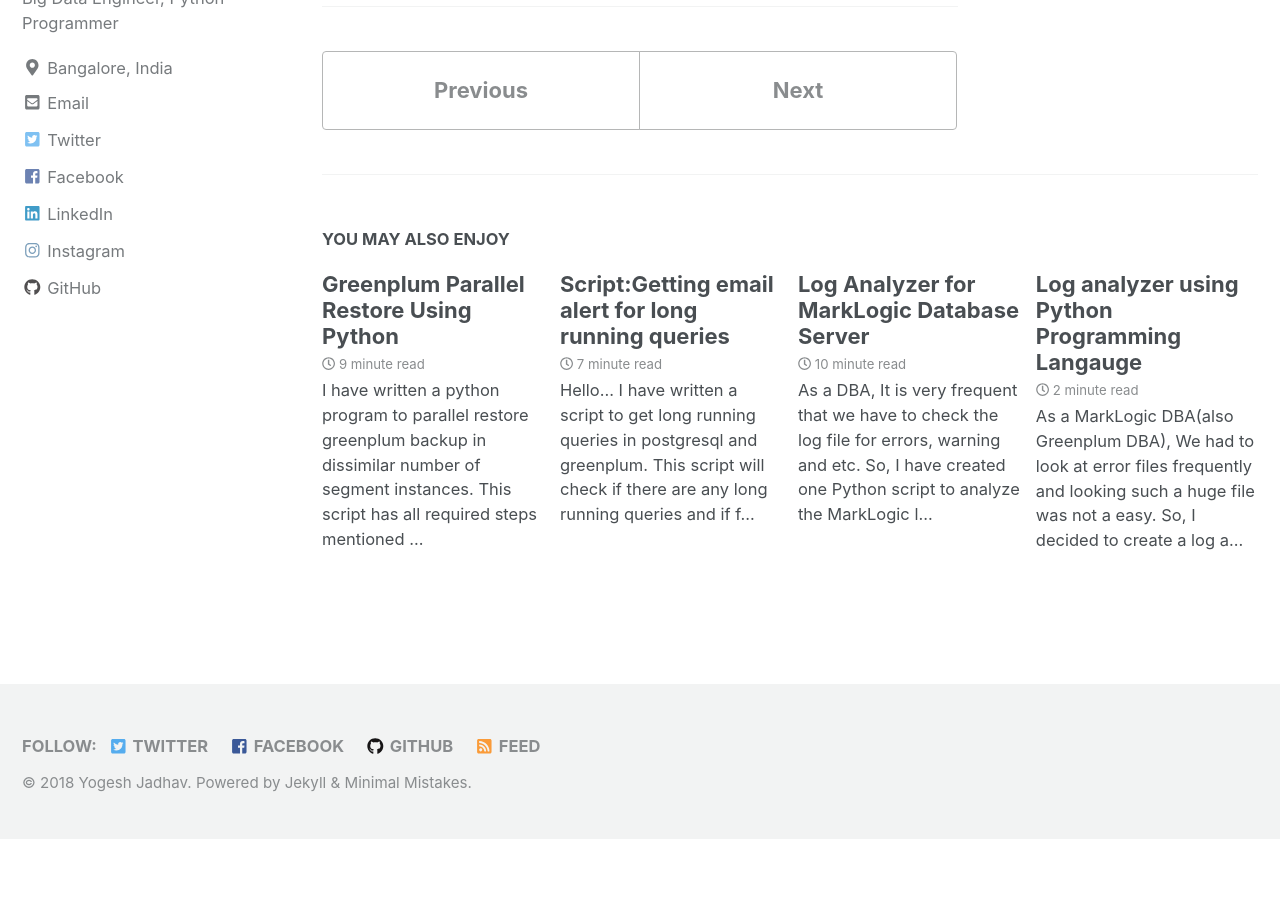
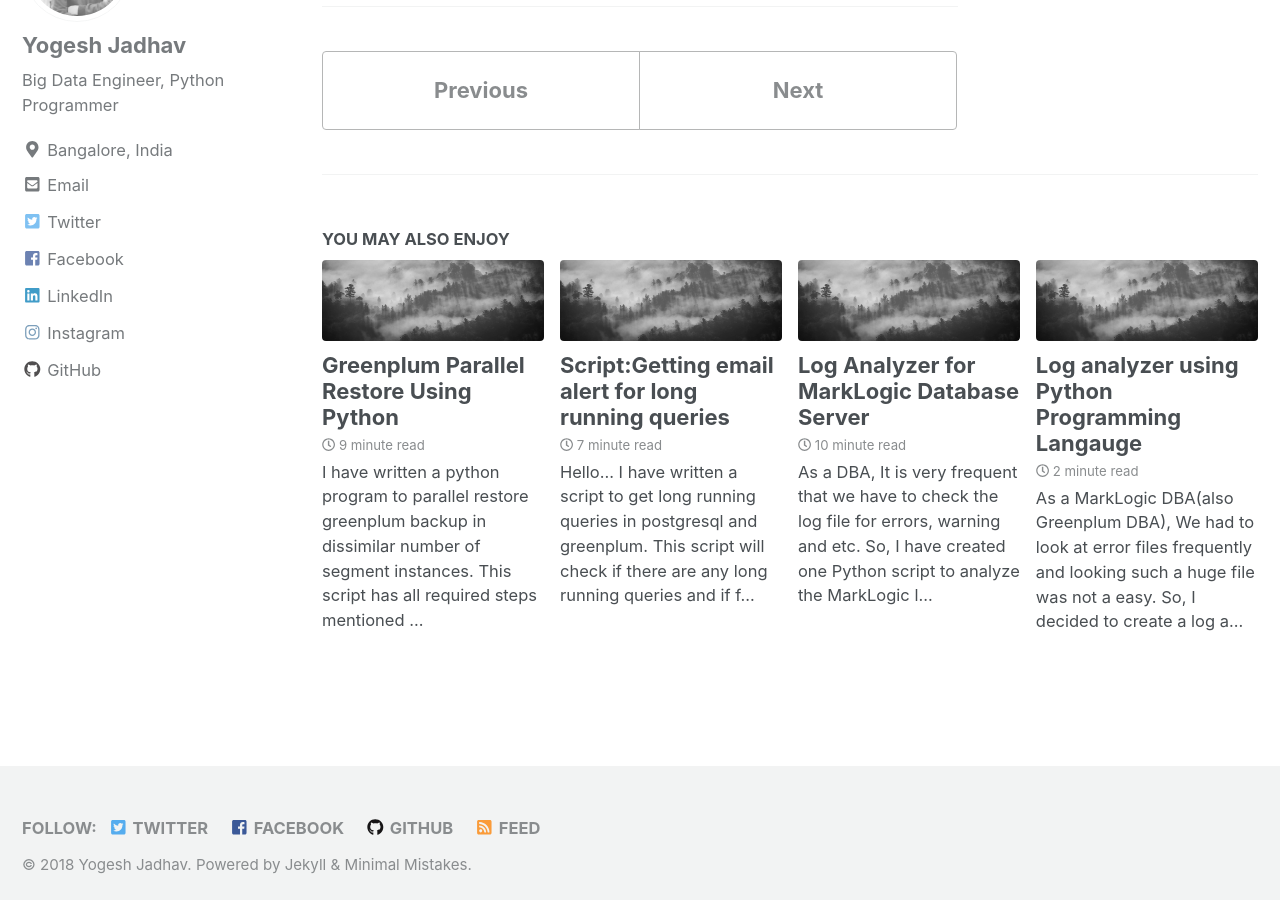
Before and after one commit to pgyogesh/blog, a Jekyll site: the page built from _posts/2018-02-06-greenplum-environment-refresh.md, in a window 1280 px wide and 900 px high, scrolled down 1641 px. Built offline with Jekyll 4.4.1, drawn with Linux system fonts in a browser that asks for light colours; nearby versions of some CDN libraries; before the commit the page ends 2480 px from its top, so only the background shows below that.

Commit message:
Update _config.yml

```diff
--- a/_config.yml
+++ b/_config.yml
@@ -23,7 +23,7 @@
 url                      : http://pgyogesh.com # the base hostname & protocol for your site e.g. "https://mmistakes.github.io"
 baseurl                  : /blog # the subpath of your site, e.g. "/blog"
 repository               : # GitHub username/repo-name e.g. "mmistakes/minimal-mistakes"
-teaser                   : # path of fallback teaser image, e.g. "/assets/images/500x300.png"
+teaser                   : /images/unsplash-image-1.jpg # path of fallback teaser image, e.g. "/assets/images/500x300.png"
 # breadcrumbs            : false # true, false (default)
 words_per_minute         : 50
 comments:
```
